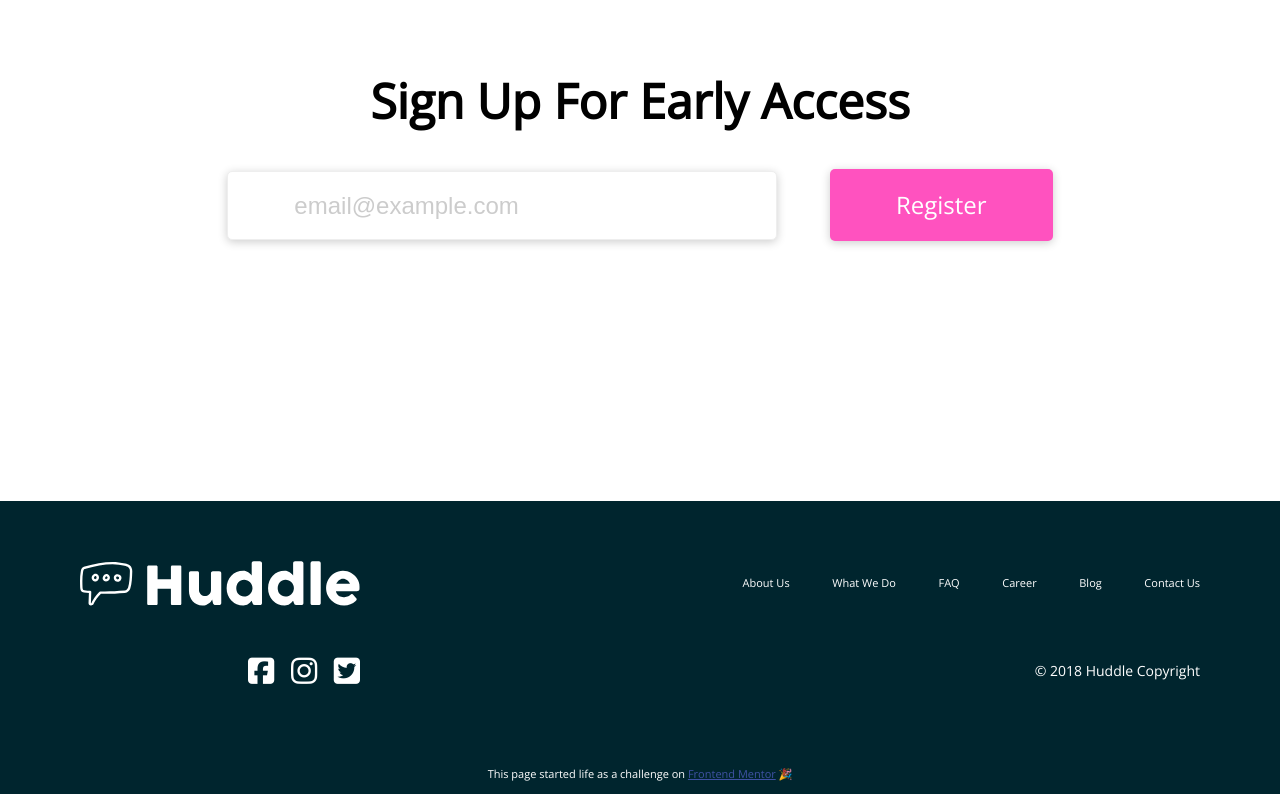
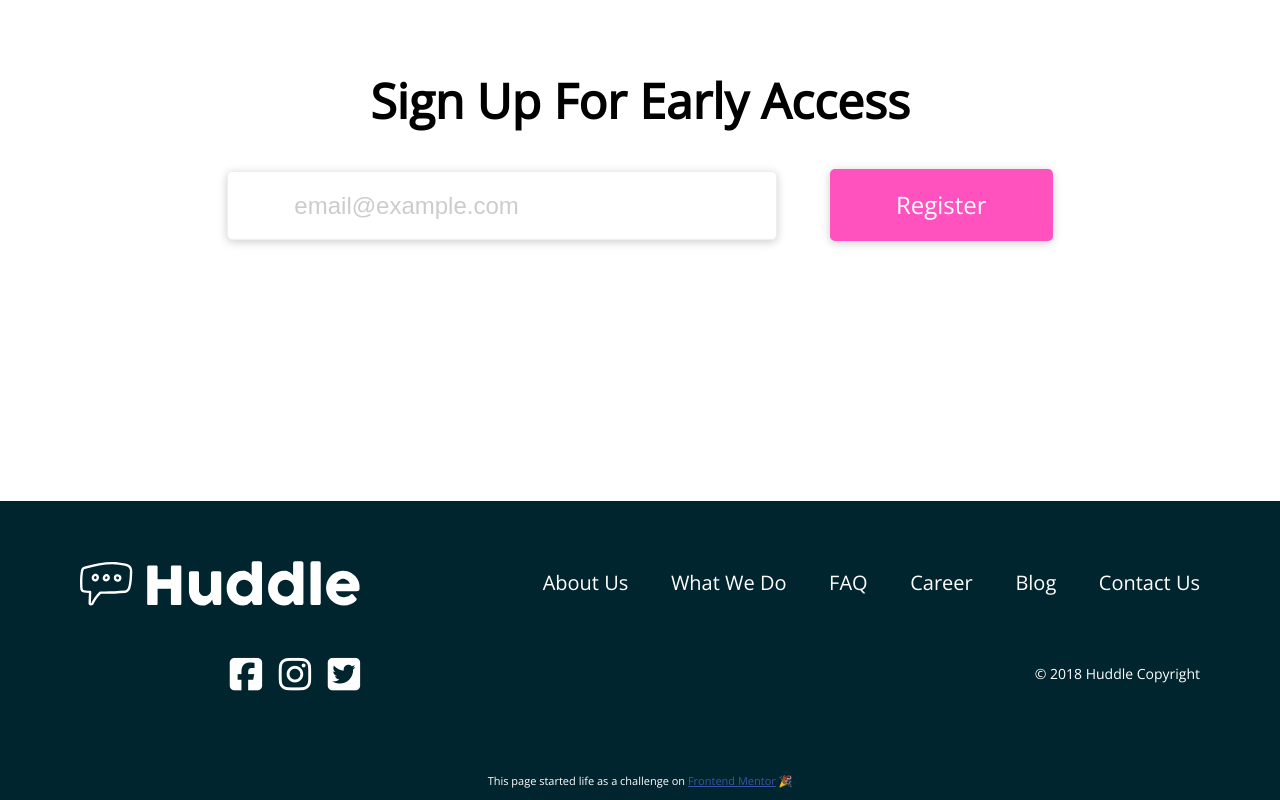
Before and after one commit to SergioHeynes/Website-Huddle-singleColumn, a website: page app/index.html in a window 1280 px wide. Shown: the part 1599-2399 px from the top of the page. Drawn offline with nearby package versions, Linux system fonts and the light colour scheme.

Commit message:
Adjust font size on footer.

```diff
--- a/app/assets/styles/modules/_footer.scss
+++ b/app/assets/styles/modules/_footer.scss
@@ -72,8 +72,10 @@
         height: auto;
 
         @include respond(tab-land) {
-            width: 80%;
+            width: auto;
         }
+
+
     }
 
     &__nav-primary {
@@ -92,13 +94,14 @@
 
     &__nav-primary-item {
         display: inline-block;
-        font-size: 1.1rem;
+        font-size: 2rem;
 
         &:not(:first-child) {
             margin-left: 4rem;
 
             @include respond(phone) {
                 margin-left: 0;
+                font-size: 1.1rem;
             }
         }
 
@@ -129,7 +132,11 @@
 
     &__nav-social-media-item {
         display: inline-block;
-        font-size: 3rem;
+        font-size: 3.7rem;
+
+        @include respond(phone) {
+            font-size: 3rem;
+        }
 
         &:not(:first-child) {
             margin-left: 1.4rem;
```
Also changed, not shown: app/temp/styles/main.css.
